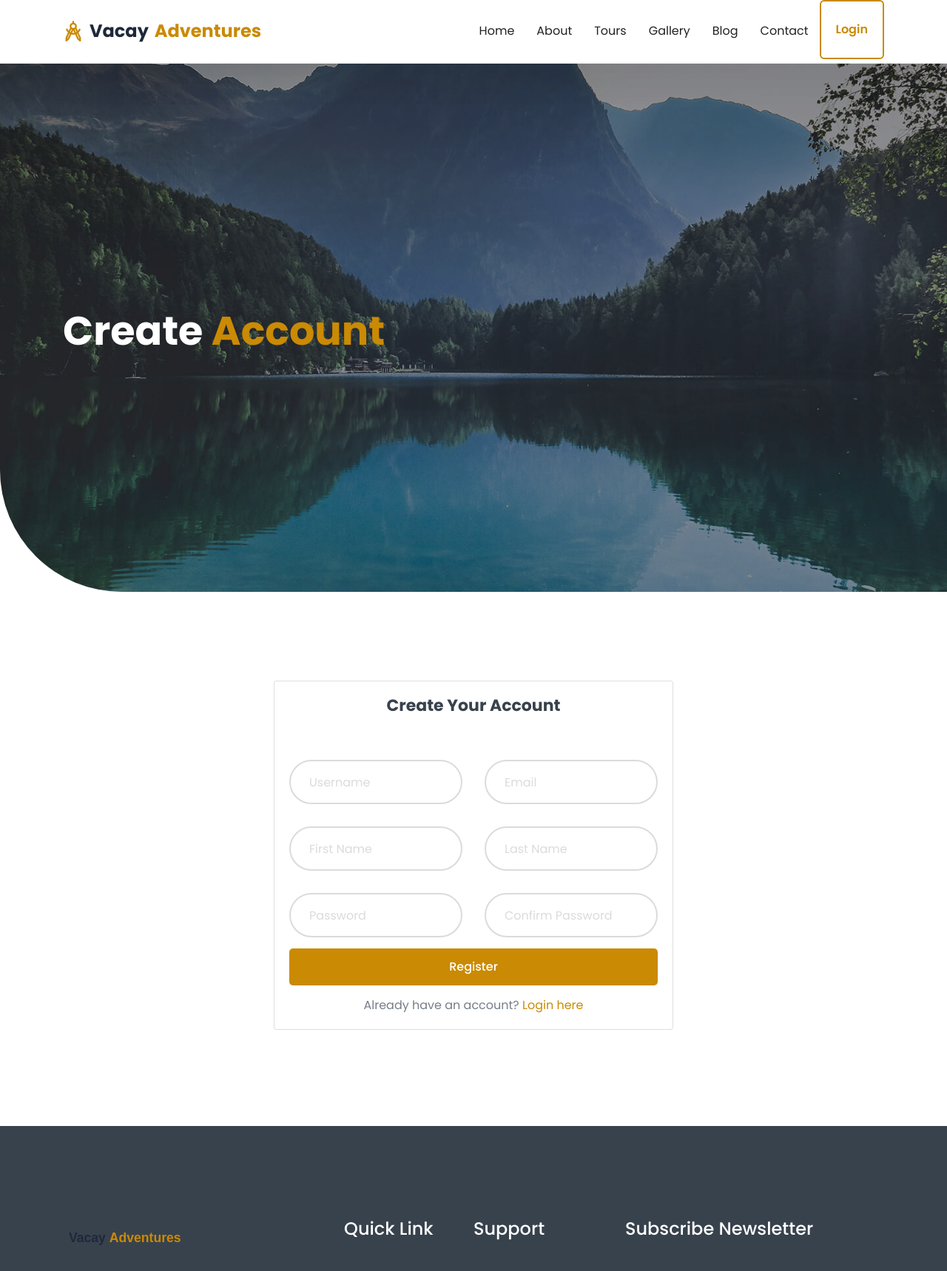
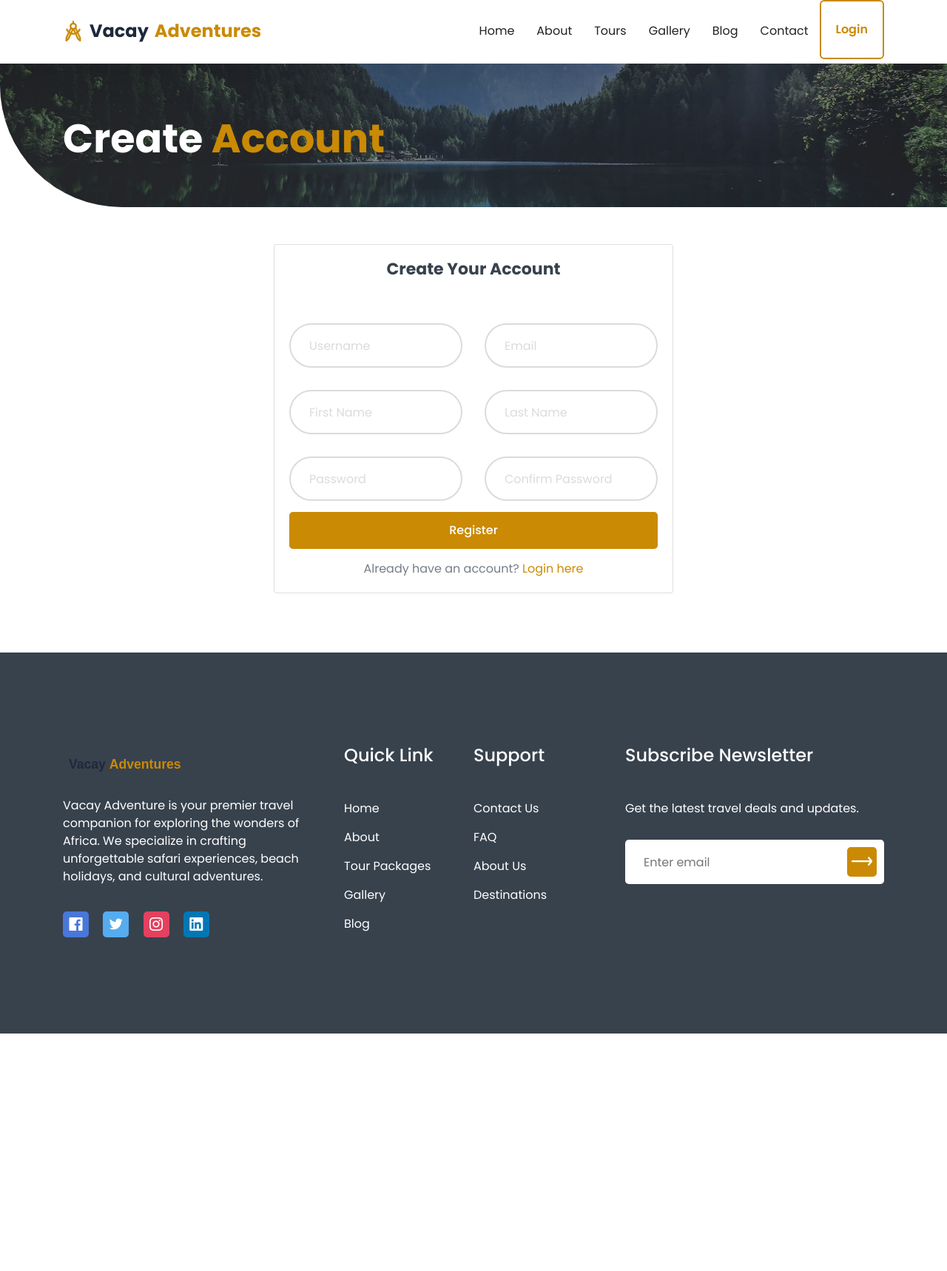
Before and after one commit to mbuguam443/vacancy-Adventures, a Django app: page /accounts/register/ in a window 1280 px wide. Shown: the top 1718 px of the page at 74% size. After the commit the page ends 1397 px from the top, so only its background shows below. Run offline with Django 5.2, Linux system fonts and the light colour scheme; data comes from the database, SQL or seed files in the repository; some libraries are stand-ins or nearby versions.

Commit message:
fix: reduce hero height and padding on auth pages

```diff
--- a/templates/accounts/register.html
+++ b/templates/accounts/register.html
@@ -2,7 +2,11 @@
 {% load static %}
 {% block title %}Register - Vacay Adventure{% endblock %}
 {% block hero %}
-<section class="header_area">
+<style>
+.auth-hero .single_slider { height:280px !important; }
+@media (max-width:767px) { .auth-hero .single_slider { height:200px !important; } }
+</style>
+<section class="header_area auth-hero">
     <div id="home" class="header_slider">
         <div class="single_slider bg_cover d-flex align-items-center" style="background-image: url({% static 'images/hero-area.jpg' %})">
             <div class="container">
@@ -19,7 +23,7 @@
 </section>
 {% endblock %}
 {% block content %}
-<section class="pt-120 pb-130">
+<section class="pt-50 pb-80">
     <div class="container">
         <div class="row justify-content-center">
             <div class="col-lg-6">
```
Also changed, not shown: templates/accounts/login.html (+6 -2 lines).
